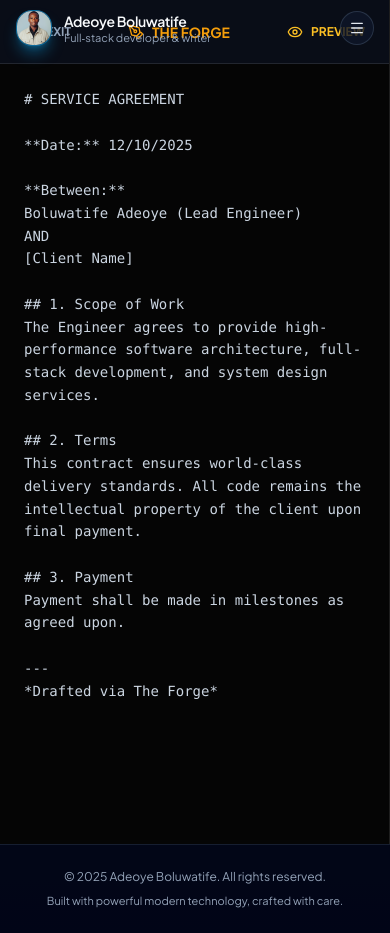
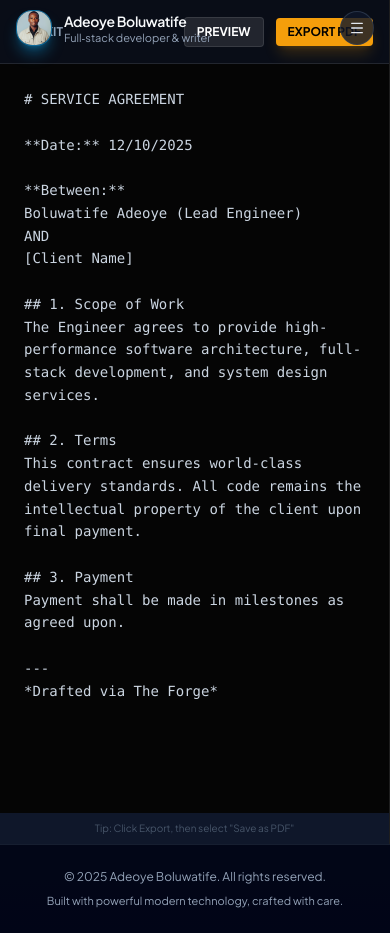
Before and after one commit to boluadeoye/world-class-blog-frontend, a Next.js app: page /tools/pdf in a window 390 px wide. Built offline with nearby package versions, Linux system fonts and the light colour scheme.

Commit message:
Fix: Add explicit Export PDF buttons and mobile preview toggle

```diff
--- a/src/app/tools/pdf/page.js
+++ b/src/app/tools/pdf/page.js
@@ -1,7 +1,7 @@
 "use client";
 import { useState } from "react";
 import ReactMarkdown from "react-markdown";
-import { Printer, PenTool, ArrowLeft, Eye, X } from "lucide-react";
+import { Printer, PenTool, ArrowLeft, Eye, X, FileText } from "lucide-react";
 import Link from "next/link";
 
 export default function ContractForge() {
@@ -28,14 +28,17 @@ Payment shall be made in milestones as agreed upon.
 *Drafted via The Forge*`);
 
   const handlePrint = () => {
-    window.print();
+    // Small timeout to ensure styles are applied before printing
+    setTimeout(() => {
+      window.print();
+    }, 100);
   };
 
   // The Document Component (Reused for Preview and Print)
   const DocumentPaper = () => (
     <div
       className="bg-white text-slate-900 w-full max-w-[210mm] min-h-[297mm] p-[20mm] shadow-2xl relative flex flex-col justify-between mx-auto"
-      style={{ fontFamily: 'serif' }} // Using standard serif for reliability
+      style={{ fontFamily: 'serif' }}
     >
       {/* HEADER */}
       <header className="border-b-2 border-slate-900 pb-6 mb-8 flex justify-between items-end">
@@ -78,24 +81,44 @@ Payment shall be made in milestones as agreed upon.
 
         {/* LEFT: INPUT */}
         <div className="w-full md:w-1/2 flex flex-col border-r border-white/10 h-full">
-          <div className="h-16 border-b border-white/10 flex items-center justify-between px-6 bg-slate-900/50 shrink-0">
+          <div className="h-16 border-b border-white/10 flex items-center justify-between px-4 bg-slate-900/50 shrink-0">
             <Link href="/" className="flex items-center gap-2 text-slate-400 hover:text-white text-xs font-bold uppercase">
               <ArrowLeft size={14} /> Exit
             </Link>
-            <div className="flex items-center gap-2 text-amber-500 font-bold text-sm uppercase">
+
+            {/* MOBILE ACTIONS */}
+            <div className="flex items-center gap-3 md:hidden">
+              <button
+                onClick={() => setShowPreview(true)}
+                className="px-3 py-1.5 rounded bg-white/10 text-white text-xs font-bold uppercase border border-white/10"
+              >
+                Preview
+              </button>
+              <button
+                onClick={handlePrint}
+                className="px-3 py-1.5 rounded bg-amber-500 text-black text-xs font-bold uppercase shadow-lg shadow-amber-500/20"
+              >
+                Export PDF
+              </button>
+            </div>
+
+            {/* DESKTOP TITLE */}
+            <div className="hidden md:flex items-center gap-2 text-amber-500 font-bold text-sm uppercase">
               <PenTool size={16} /> The Forge
             </div>
-            {/* Mobile Preview Toggle */}
-            <button onClick={() => setShowPreview(true)} className="md:hidden text-amber-400 flex items-center gap-2 text-xs font-bold uppercase">
-              <Eye size={16} /> Preview
-            </button>
           </div>
+
           <textarea
             value={content}
             onChange={(e) => setContent(e.target.value)}
             className="flex-1 bg-[#050505] text-slate-300 p-6 resize-none focus:outline-none font-mono text-sm leading-relaxed"
             placeholder="# Start typing..."
           />
+
+          {/* Mobile Hint */}
+          <div className="md:hidden p-2 text-center text-[10px] text-slate-600 bg-slate-900">
+            Tip: Click Export, then select "Save as PDF"
+          </div>
         </div>
 
         {/* RIGHT: DESKTOP PREVIEW */}
@@ -118,11 +141,14 @@ Payment shall be made in milestones as agreed upon.
         <div className="fixed inset-0 z-50 bg-slate-900 flex flex-col md:hidden">
           <div className="h-16 border-b border-white/10 flex items-center justify-between px-4 bg-slate-900 shrink-0">
             <button onClick={() => setShowPreview(false)} className="text-slate-400 flex items-center gap-2 text-xs font-bold uppercase">
-              <X size={16} /> Edit
+              <X size={16} /> Close
             </button>
-            <span className="text-white font-bold text-sm">Preview</span>
-            <button onClick={handlePrint} className="text-amber-400 flex items-center gap-2 text-xs font-bold uppercase">
-              <Printer size={16} /> Print
+            <span className="text-white font-bold text-sm">Document Preview</span>
+            <button
+              onClick={handlePrint}
+              className="px-3 py-1.5 rounded bg-amber-500 text-black text-xs font-bold uppercase shadow-lg"
+            >
+              Export PDF
             </button>
           </div>
           <div className="flex-1 overflow-y-auto p-4 bg-slate-800">
```
